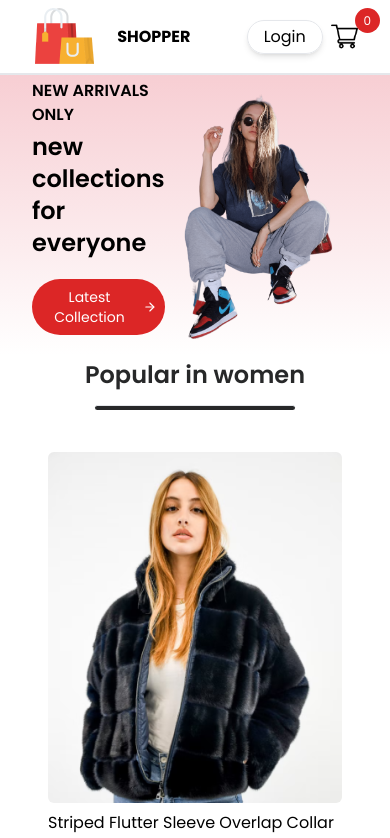
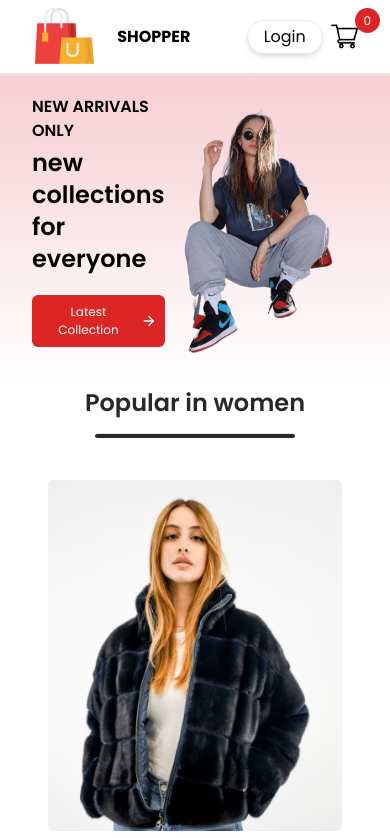
Before and after one commit to kiancodemy/ec, a React (Vite) app: page / in a window 390 px wide. Shown: the top 838 px of the page. Built offline with nearby package versions, Linux system fonts and the light colour scheme.

Commit message:
'final-2

```diff
--- a/src/App.jsx
+++ b/src/App.jsx
@@ -12,7 +12,7 @@ import Shopcategory from "./pages/Shopcategory";
 import { BrowserRouter, Route, Routes } from "react-router-dom";
 function App() {
   return (
-    <div className="font-Poppins">
+    <div className="font-Poppins overflow-hidden">
       <BrowserRouter>
         <Navbar></Navbar>
         <Routes>
--- a/src/components/Hero.jsx
+++ b/src/components/Hero.jsx
@@ -3,7 +3,7 @@ import Heroo from "../assets/hero_image.png";
 function Hero() {
   return (
     <section>
-      <div className="border-none flex lg:justify-around items-center mx-auto  px-8 bg-gradient-to-b from-[#f7ced3] to-[#fff]">
+      <div className="border-none py-4 flex lg:justify-around items-center mx-auto  px-8 bg-gradient-to-b from-[#f7ced3] to-[#fff]">
         <div>
           <div>
             <p className="font-semibold py-1 text-md lg:text-xl uppercase">
@@ -14,8 +14,8 @@ function Hero() {
             <h2 className="lg:text-6xl text-2xl font-semibold">for everyone</h2>
           </div>
           <div>
-            <button className=" hover:translate-y-[-5px] duration-300 z-50 flex cursor-pointer p-2 lg:py-2 lg:px-8 rounded-full my-5 lg:my-8 text-white bg-red-600 items-center gap-1">
-              <span className="capitalize text-sm lg:text-xl">
+            <button className=" lg:hover:translate-y-[-5px]  duration-300 z-50 flex cursor-pointer p-2 lg:py-2 lg:px-8 rounded-md lg:rounded-full my-5 lg:my-8 text-white bg-red-600 items-center gap-1">
+              <span className="capitalize text-[12px] lg:text-xl">
                 latest collection
               </span>
               <FiArrowRight className="hover:translate-x-3 text-white"></FiArrowRight>
--- a/src/components/Newsletter.jsx
+++ b/src/components/Newsletter.jsx
@@ -7,14 +7,14 @@ function Newsletter() {
       <p className="text-md text-[#454545]">
         subscribe to your newsletter and stay updated
       </p>
-      <div className="border-2border-[#bbb] outline-none rounded-full lg:w-[520px] bg-white border-solid border-1 flex   justify-between items-center ">
+      <div className="border-2border-[#bbb] outline-none rounded-full lg:w-[520px] bg-white border-solid border-1 flex justify-between items-center ">
         <input
           type="email"
           className="placeholder:capitalize border-none rounded-full pl-3  focus:outline-none focus:placeholder:translate-x-4 focus:placeholder:text-black  focus:placeholder:duration-300 focus:border-none  "
           placeholder="Your email id"
         />
         <button
-          className="text-[#ddd] capitalize hover:text-white hover:translate-x-3 duration-500 inline-block py-2 px-6 rounded-full bg-black "
+          className="text-[#ddd] capitalize hover:text-white  duration-500 inline-block py-2 px-6 rounded-full bg-black "
           type="submit"
         >
           subscribe
--- a/src/components/Offers.jsx
+++ b/src/components/Offers.jsx
@@ -1,8 +1,8 @@
 import exclusive from "../assets/exclusive_image.png";
 function Offers() {
   return (
-    <div className="bg-gradient-to-b rounded-lg  px-[100px] mb-[100px] from-[#C9D6FF] to-[#E2E2E2] lg:w-[70%] flex lg:h-[60vh] mx-auto">
-      <div className=" flex flex-col justify-center">
+    <div className="bg-gradient-to-b rounded-lg px-6 my-3  lg:px-[100px] mb-[100px] from-[#C9D6FF] to-[#E2E2E2] lg:w-[70%] flex lg:h-[60vh] mx-auto">
+      <div className="p-5 flex flex-col justify-center">
         <h1 className="text-5xl capitalize font-semibold text-[#171717]">
           exclusive
         </h1>
@@ -16,7 +16,7 @@ function Offers() {
           check now
         </button>
       </div>
-      <div className="flex pt-[50px]">
+      <div className="lg:flex pt-[50px] hidden  ">
         <img src={exclusive} alt="images" />
       </div>
     </div>
--- a/src/pages/Shop.jsx
+++ b/src/pages/Shop.jsx
@@ -6,7 +6,7 @@ import Newsletter from "../components/Newsletter";
 import Newcollections from "../components/Newcollections";
 function Shop() {
   return (
-    <div className="overflow-x-scroll">
+    <div className="overflow-hidden">
       <Hero></Hero>
       <Popular></Popular>
       <Offers></Offers>
```
